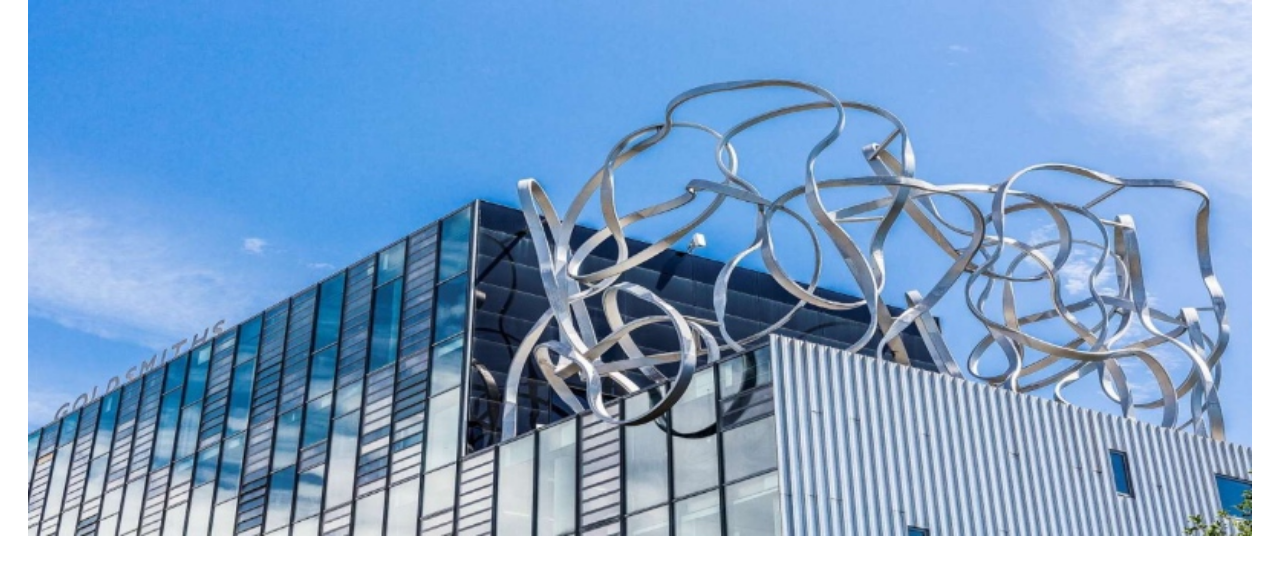
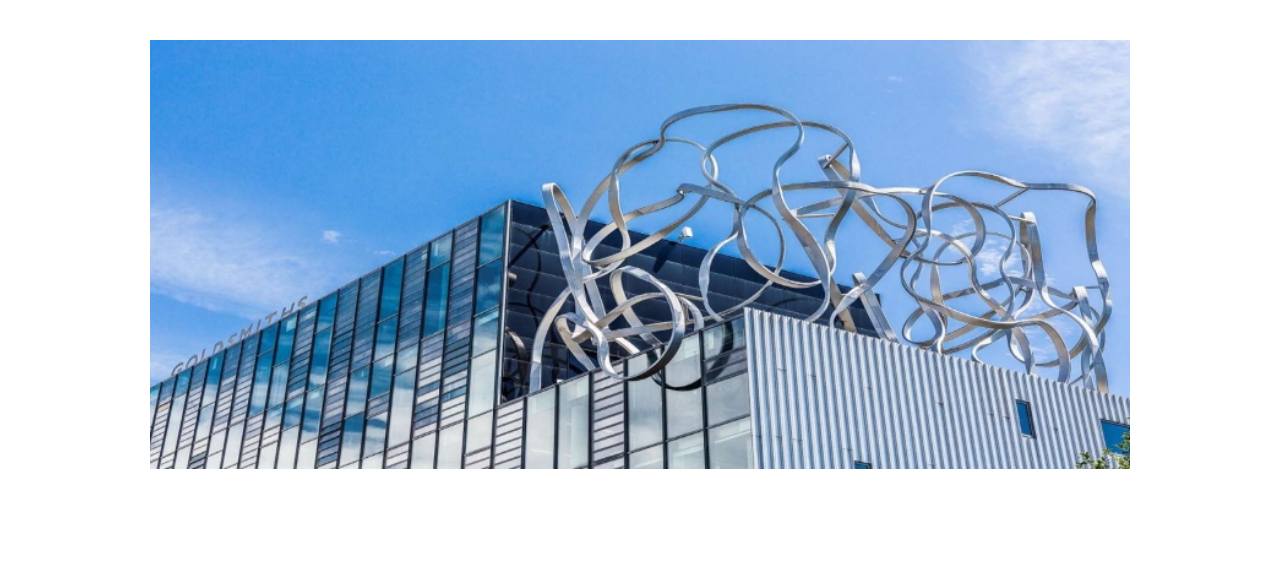
Before and after one commit to ShirinB13/GB, a Node server app: page / in a window 1280 px wide. Shown: the part 566-1130 px from the top of the page. After the commit the page ends 1035 px from the top, so only its background shows below. Run offline with Node 20, Linux system fonts and the light colour scheme.

Commit message:
Css picture
made smaller

```diff
--- a/public/main.css
+++ b/public/main.css
@@ -463,9 +463,9 @@ button.loginbtn:hover {
 }
 
 .slider img {
-  width: 100%;
-  height: auto;
-  display: none;
+  width: 80%;
+  margin: 0 auto;
+  /* border-radius: 5%; */
 }
 
 .slider img:first-child {
@@ -481,6 +481,7 @@ button.loginbtn:hover {
   background-size: cover;
   background-position: center;
   padding: 50px;
+  margin-bottom: 40px;
 }
 
 .welcome-box h3 {
```
